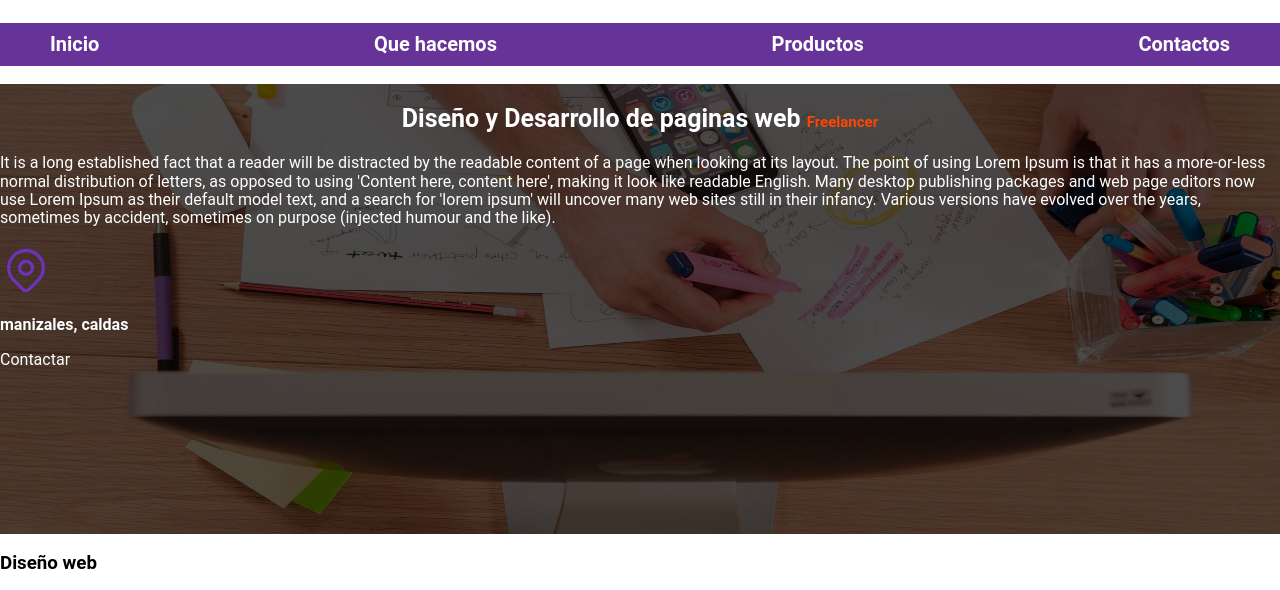
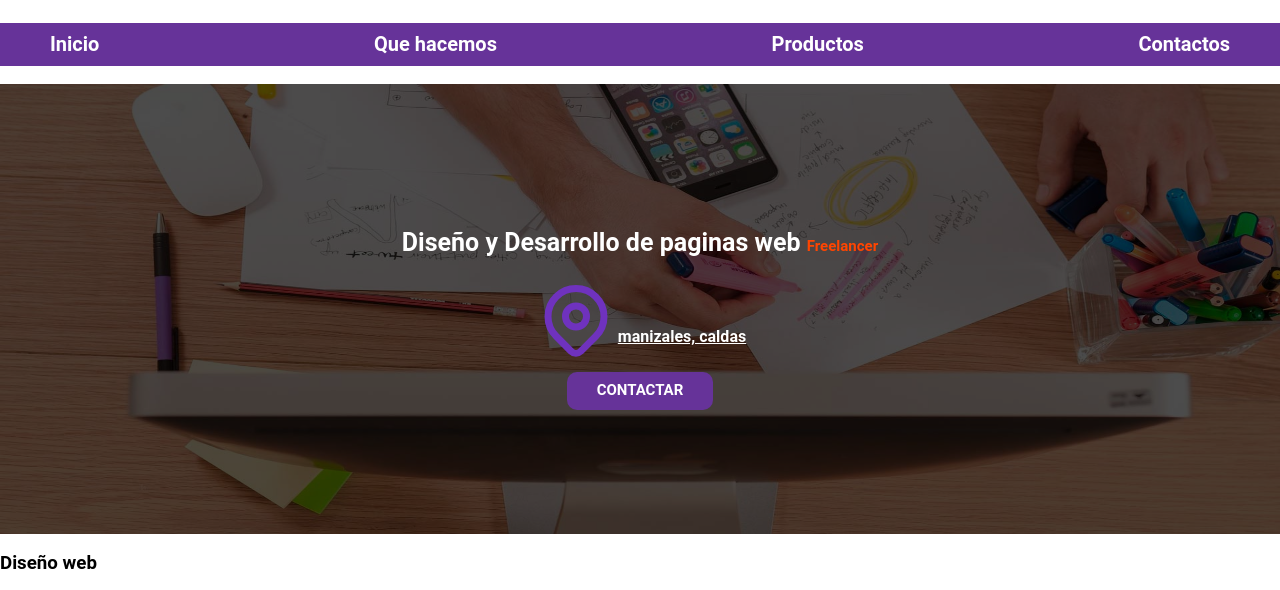
Before and after one commit to deivdf/freelancer, a plain HTML site: page index.html in a window 1280 px wide. Shown: the part 72-662 px from the top of the page. Drawn offline with Linux system fonts and the light colour scheme.

Commit message:
actualizacion boton y mas

```diff
--- a/hojas/estilo.css
+++ b/hojas/estilo.css
@@ -79,12 +79,44 @@ body{
     background-color: rgb(0 0 0 0 / 70%);
     width: 100%;
     height: 100%;
+    display: flex;
+    flex-direction: column;
+    align-items: center;
+    justify-content: center;
 }
-.contenedor-hero > p, a{
+.contenedor-hero p, .contenedor-hero a{
     color: var(--blanco);}
-.contenedor-hero > .p1{
+.contenedor-hero .p1{
     font-weight: bold;
+    text-decoration: underline;
+}
+.contenedor-hero .p2{
+   margin-left: 1rem;
 }
 .fot  a{
     color: var(--negro)
 }
+.ubicacion {
+    display: flex;
+    align-items: flex-end;
+}
+.boton{
+    background-color: var(--morado);
+    padding: 1rem 3rem;
+    text-decoration: none;
+    margin-top: 1rem;
+    font-size: 1.5rem;
+    border-radius: 10px;
+    text-transform: uppercase;
+    font-weight: bold;
+    width: 80%;
+    text-align: center;
+}
+@media (min-width: 768px) {
+    .boton{
+        width: auto;
+    }
+}
+.boton:hover{
+    background-color: var(--secundario);
+}
--- a/index.html
+++ b/index.html
@@ -29,14 +29,15 @@
             <section class="hero">
                 <section class="contenedor-hero">
                     <h2 class="subtitulo">Diseño y Desarrollo de paginas web <span>Freelancer</span></h2>
-                    <p>It is a long established fact that a reader will be distracted by the readable content of a page when looking at its layout. The point of using Lorem Ipsum is that it has a more-or-less normal distribution of letters, as opposed to using 'Content here, content here', making it look like readable English. Many desktop publishing packages and web page editors now use Lorem Ipsum as their default model text, and a search for 'lorem ipsum' will uncover many web sites still in their infancy. Various versions have evolved over the years, sometimes by accident, sometimes on purpose (injected humour and the like).</p>
-                    <svg xmlns="http://www.w3.org/2000/svg" class="icon icon-tabler icon-tabler-map-pin" width="52" height="52" viewBox="0 0 24 24" stroke-width="1.5" stroke="#6f32be" fill="none" stroke-linecap="round" stroke-linejoin="round">
-                        <path stroke="none" d="M0 0h24v24H0z" fill="none"/>
-                        <circle cx="12" cy="11" r="3" />
-                        <path d="M17.657 16.657l-4.243 4.243a2 2 0 0 1 -2.827 0l-4.244 -4.243a8 8 0 1 1 11.314 0z" />
-                      </svg>
+                    <div class="ubicacion">
+                        <svg xmlns="http://www.w3.org/2000/svg" class="icon icon-tabler icon-tabler-map-pin" width="84" height="84" viewBox="0 0 24 24" stroke-width="2" stroke="#6f32be" fill="none" stroke-linecap="round" stroke-linejoin="round">
+                            <path stroke="none" d="M0 0h24v24H0z" fill="none"/>
+                            <circle cx="12" cy="11" r="3" />
+                            <path d="M17.657 16.657l-4.243 4.243a2 2 0 0 1 -2.827 0l-4.244 -4.243a8 8 0 1 1 11.314 0z" />
+                          </svg>
                     <p class="p1">manizales, caldas</p>
-                    <a>Contactar</a>
+                   </div>
+                    <a class="boton" href="#contacto">Contactar</a>
                 </section>
             </section>
             <section class="Productos">
@@ -92,6 +93,7 @@
                 </section>
             </section>
             <section id="contacto">
+                <h2>Contacto</h2>
                 <form>
                     <fieldset>
                         <legend>Contactanos llenando el formulario</legend>
```
